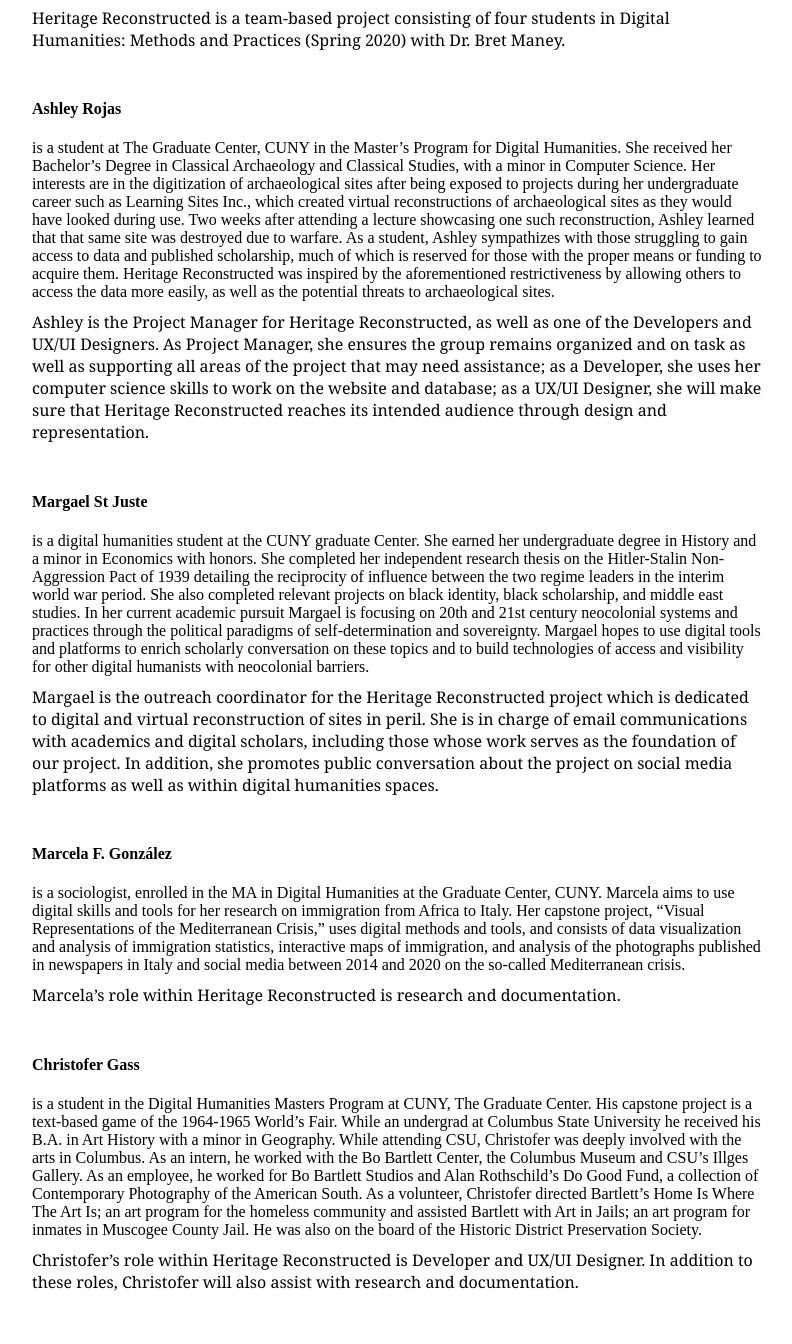
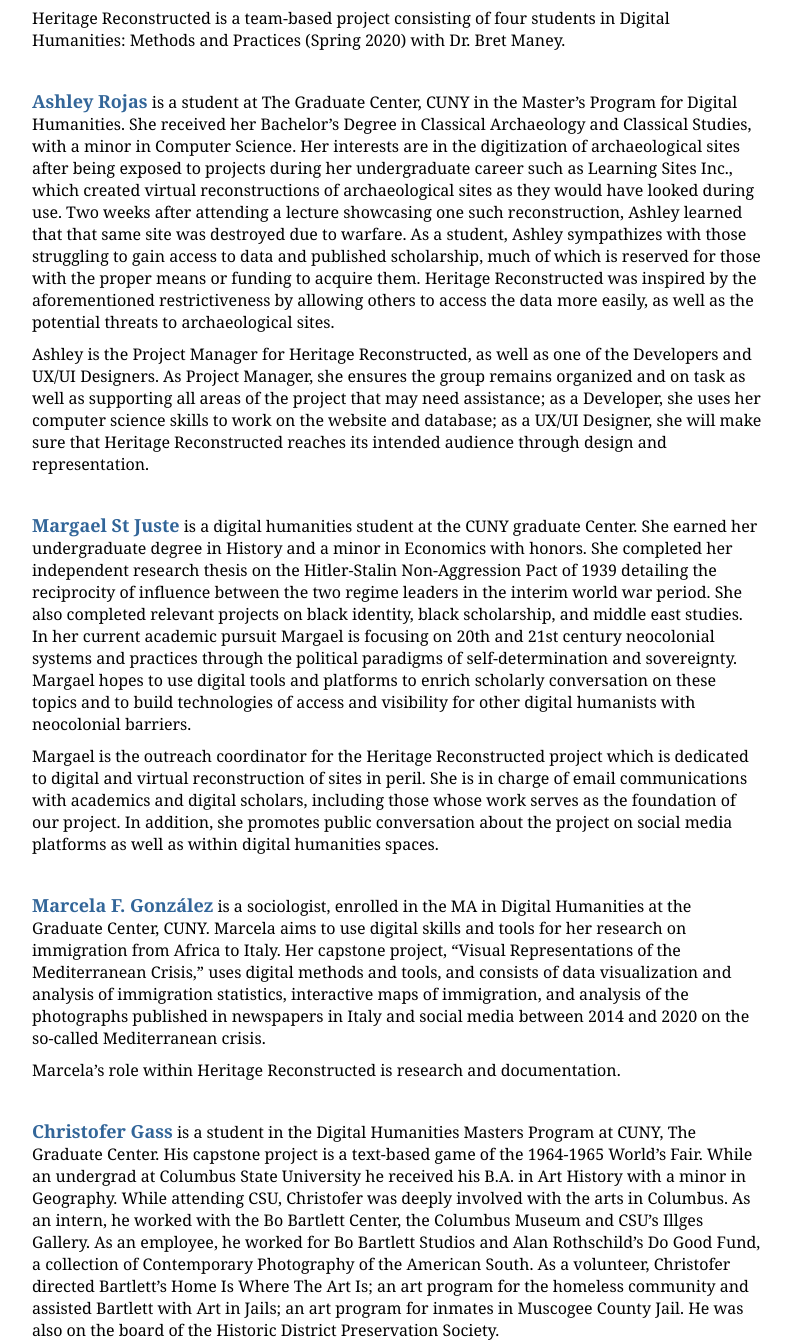
Before and after one commit to hreconstructed/hreconstructed.github.io, a plain HTML site: page team.html in a window 1280 px wide. Shown: the part 197-1541 px from the top of the page, without its empty margins (111-903 px from the left). Drawn offline with Linux system fonts and the light colour scheme.

Commit message:
update team name style and stylesheet

```diff
--- a/stylesheet.css
+++ b/stylesheet.css
@@ -130,7 +130,7 @@ nav a:hover{
     color: #cfd6ea;
 }
 
-nav .active{
+nav a.active{
     color:#cfd6ea;
 }
 
--- a/team.html
+++ b/team.html
@@ -36,16 +36,16 @@
             <articlemain>
                 <p>Heritage Reconstructed is a team-based project consisting of four students in Digital Humanities: Methods and Practices (Spring 2020) with Dr. Bret Maney.</p>
                 <br/>
-                <p><h4>Ashley Rojas</h4> is a student at The Graduate Center, CUNY in the Master’s Program for Digital Humanities. She received her Bachelor’s Degree in Classical Archaeology and Classical Studies, with a minor in Computer Science. Her interests are in the digitization of archaeological sites after being exposed to projects during her undergraduate career such as Learning Sites Inc., which created virtual reconstructions of archaeological sites as they would have looked during use. Two weeks after attending a lecture showcasing one such reconstruction, Ashley learned that that same site was destroyed due to warfare. As a student, Ashley sympathizes with those struggling to gain access to data and published scholarship, much of which is reserved for those with the proper means or funding to acquire them. Heritage Reconstructed was inspired by the aforementioned restrictiveness by allowing others to access the data more easily, as well as the potential threats to archaeological sites.</p>
+                <p><span style="font-weight: bold; font-size: large; color: #336699;">Ashley Rojas</span> is a student at The Graduate Center, CUNY in the Master’s Program for Digital Humanities. She received her Bachelor’s Degree in Classical Archaeology and Classical Studies, with a minor in Computer Science. Her interests are in the digitization of archaeological sites after being exposed to projects during her undergraduate career such as Learning Sites Inc., which created virtual reconstructions of archaeological sites as they would have looked during use. Two weeks after attending a lecture showcasing one such reconstruction, Ashley learned that that same site was destroyed due to warfare. As a student, Ashley sympathizes with those struggling to gain access to data and published scholarship, much of which is reserved for those with the proper means or funding to acquire them. Heritage Reconstructed was inspired by the aforementioned restrictiveness by allowing others to access the data more easily, as well as the potential threats to archaeological sites.</p>
                 <p>Ashley is the Project Manager for Heritage Reconstructed, as well as one of the Developers and UX/UI Designers. As Project Manager, she ensures the group remains organized and on task as well as supporting all areas of the project that may need assistance; as a Developer, she uses her computer science skills to work on the website and database; as a UX/UI Designer, she will make sure that Heritage Reconstructed reaches its intended audience through design and representation.</p>
                 <br/>
-                <p><h4>Margael St Juste</h4> is a digital humanities student at the CUNY graduate Center. She earned her undergraduate degree in History and a minor in Economics with honors. She completed her independent research thesis on the Hitler-Stalin Non-Aggression Pact of 1939 detailing the reciprocity of influence between the two regime leaders in the interim world war period. She also completed relevant projects on black identity, black scholarship, and middle east studies. In her current academic pursuit Margael is focusing on 20th and 21st century neocolonial systems and practices through the political paradigms of self-determination and sovereignty. Margael hopes to use digital tools and platforms to enrich scholarly conversation on these topics and to build technologies of access and visibility for other digital humanists with neocolonial barriers.</p>
+                <p><span style="font-weight: bold; font-size: large; color: #336699;">Margael St Juste</span> is a digital humanities student at the CUNY graduate Center. She earned her undergraduate degree in History and a minor in Economics with honors. She completed her independent research thesis on the Hitler-Stalin Non-Aggression Pact of 1939 detailing the reciprocity of influence between the two regime leaders in the interim world war period. She also completed relevant projects on black identity, black scholarship, and middle east studies. In her current academic pursuit Margael is focusing on 20th and 21st century neocolonial systems and practices through the political paradigms of self-determination and sovereignty. Margael hopes to use digital tools and platforms to enrich scholarly conversation on these topics and to build technologies of access and visibility for other digital humanists with neocolonial barriers.</p>
                 <p>Margael is the outreach coordinator for the Heritage Reconstructed project which is dedicated to digital and virtual reconstruction of sites in peril. She is in charge of email communications with academics and digital scholars, including those whose work serves as the foundation of our project. In addition, she promotes public conversation about the project on social media platforms as well as within digital humanities spaces.</p>
                 <br/>
-                <p><h4>Marcela F. González</h4> is a sociologist, enrolled in the MA in Digital Humanities at the Graduate Center, CUNY. Marcela aims to use digital skills and tools for her research on immigration from Africa to Italy. Her capstone project, “Visual Representations of the Mediterranean Crisis,” uses digital methods and tools, and consists of data visualization and analysis of immigration statistics, interactive maps of immigration, and analysis of the photographs published in newspapers in Italy and social media between 2014 and 2020 on the so-called Mediterranean crisis.</p>
+                <p><span style="font-weight: bold; font-size: large; color: #336699;">Marcela F. González</span> is a sociologist, enrolled in the MA in Digital Humanities at the Graduate Center, CUNY. Marcela aims to use digital skills and tools for her research on immigration from Africa to Italy. Her capstone project, “Visual Representations of the Mediterranean Crisis,” uses digital methods and tools, and consists of data visualization and analysis of immigration statistics, interactive maps of immigration, and analysis of the photographs published in newspapers in Italy and social media between 2014 and 2020 on the so-called Mediterranean crisis.</p>
                 <p>Marcela’s role within Heritage Reconstructed is research and documentation.</p>
                 <br/>
-                <p><h4>Christofer Gass</h4> is a student in the Digital Humanities Masters Program at CUNY, The Graduate Center. His capstone project is a text-based game of the 1964-1965 World’s Fair. While an undergrad at Columbus State University he received his B.A. in Art History with a minor in Geography. While attending CSU, Christofer was deeply involved with the arts in Columbus. As an intern, he worked with the Bo Bartlett Center, the Columbus Museum and CSU’s Illges Gallery. As an employee, he worked for Bo Bartlett Studios and Alan Rothschild’s Do Good Fund, a collection of Contemporary Photography of the American South. As a volunteer, Christofer directed Bartlett’s Home Is Where The Art Is; an art program for the homeless community and assisted Bartlett with Art in Jails; an art program for inmates in Muscogee County Jail. He was also on the board of the Historic District Preservation Society.</p>
+                <p><span style="font-weight: bold; font-size: large; color: #336699;">Christofer Gass</span> is a student in the Digital Humanities Masters Program at CUNY, The Graduate Center. His capstone project is a text-based game of the 1964-1965 World’s Fair. While an undergrad at Columbus State University he received his B.A. in Art History with a minor in Geography. While attending CSU, Christofer was deeply involved with the arts in Columbus. As an intern, he worked with the Bo Bartlett Center, the Columbus Museum and CSU’s Illges Gallery. As an employee, he worked for Bo Bartlett Studios and Alan Rothschild’s Do Good Fund, a collection of Contemporary Photography of the American South. As a volunteer, Christofer directed Bartlett’s Home Is Where The Art Is; an art program for the homeless community and assisted Bartlett with Art in Jails; an art program for inmates in Muscogee County Jail. He was also on the board of the Historic District Preservation Society.</p>
                 <p>Christofer’s role within Heritage Reconstructed is Developer and UX/UI Designer. In addition to these roles, Christofer will also assist with research and documentation.</p>
             </articlemain>
 <!-- right body twitter -->
```
